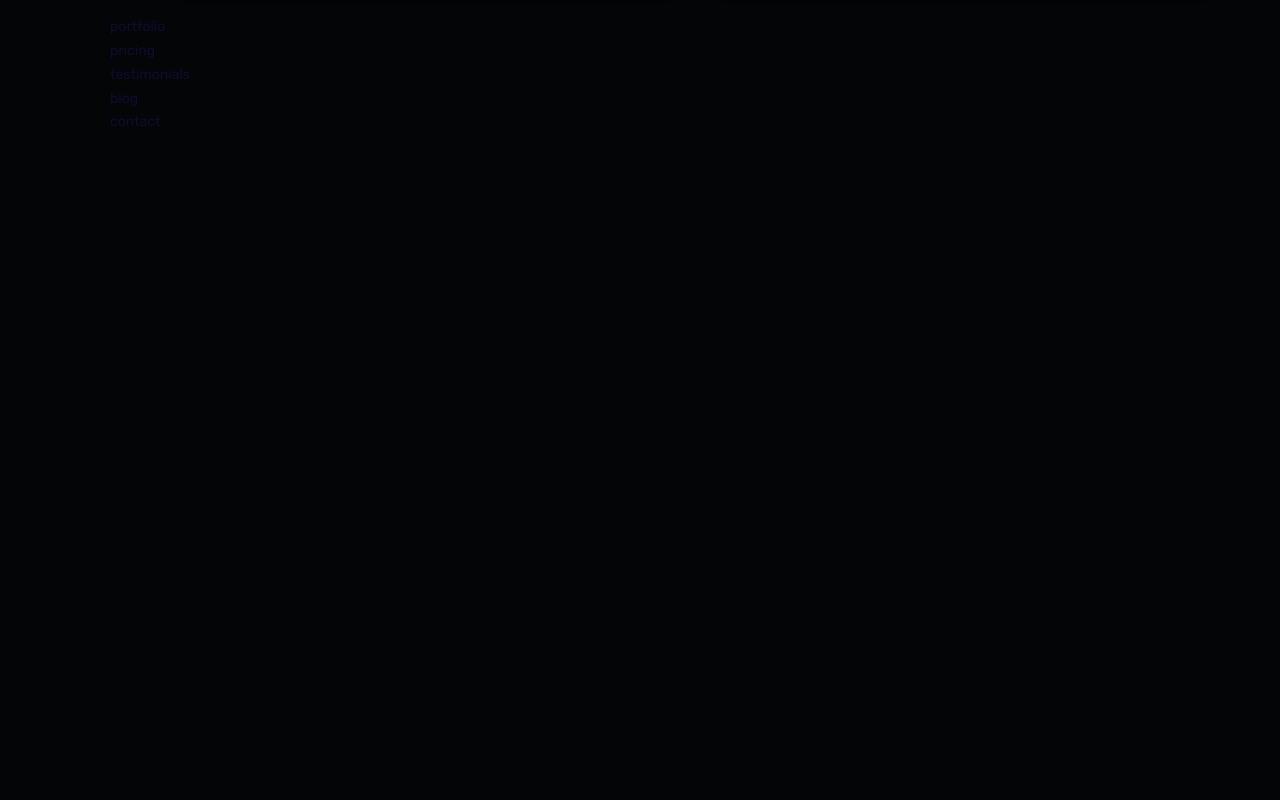
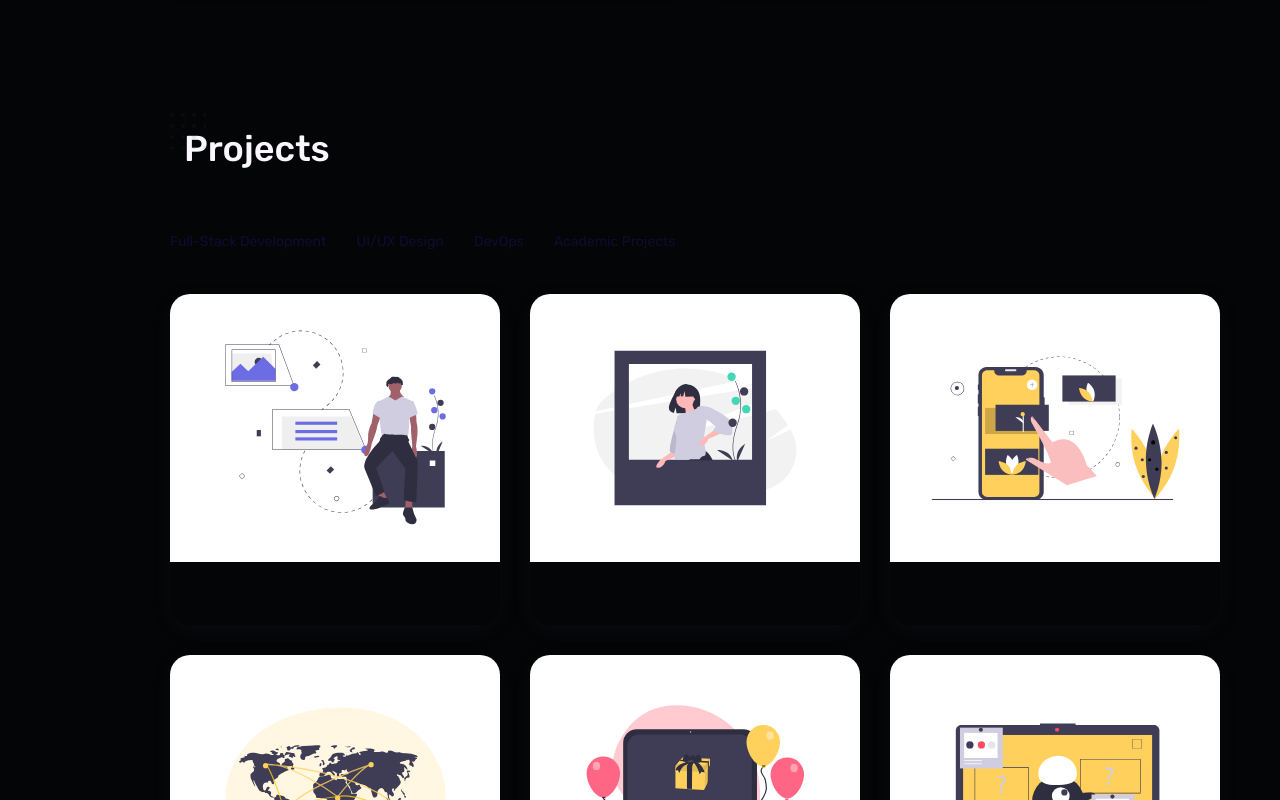
Before and after one commit to Bhavesh-909/Portfolio, a React (Create React App) app: page / in a window 1280 px wide. Shown: the part 2660-3460 px from the top of the page. Before the commit the page ends 2794 px from the top, so only its background shows below. Built offline with nearby package versions, Linux system fonts and the light colour scheme.

Commit message:
Sign off for 18.06.2023

```diff
--- /dev/null
+++ b/src/components/portfolio/Menu.jsx
@@ -0,0 +1,50 @@
+import Work1 from "../../assets/work-1.svg"
+import Work2 from "../../assets/work-2.svg"
+import Work3 from "../../assets/work-3.svg"
+import Work4 from "../../assets/work-4.svg"
+import Work5 from "../../assets/work-5.svg"
+import Work6 from "../../assets/work-6.svg"
+
+const Menu =   [
+  {
+    id: 1,
+    image: Work1,
+    title: "Project Management Illustration",
+    category: "Design",
+  },
+  {
+    id: 2,
+    image: Work2,
+    title: "Guest App Walkthrough Screens",
+    category: "Art",
+  },
+  {
+    id: 3,
+    image: Work3,
+    title: "Delivery App Wireframe",
+    category: "Branding",
+  },
+  ,
+  {
+    id: 4,
+    image: Work4,
+    title: "Onboarding Motivation",
+    category: "Design",
+  },
+  ,
+  {
+    id: 5,
+    image: Work5,
+    title: "iMac Mockup Design",
+    category: "Creative",
+  },
+  ,
+  {
+    id: 6,
+    image: Work6,
+    title: "Game Store App Concept",
+    category: "Art",
+  },
+];
+
+export default Menu;
--- a/src/components/portfolio/portfolio.css
+++ b/src/components/portfolio/portfolio.css
@@ -0,0 +1,90 @@
+.project__filters {
+  display: flex;
+  align-items: center;
+  column-gap: 1.875rem;
+  margin-bottom: 2.5rem;
+}
+.project__items {
+  cursor: pointer;
+  font-weight: var(--font-bold);
+  transition: 0.2s;
+}
+.project__items:hover {
+  color: var(--first-color);
+}
+.project__container {
+  grid-template-columns: repeat(3, 1fr);
+  gap: 1.875rem;
+}
+.project__card {
+  position: relative;
+  overflow: hidden;
+  border-radius: var(--border-radius);
+  box-shadow: var(--shadow);
+}
+.project__mask {
+  background: #6c6ce5;
+  position: absolute;
+  left: 0;
+  top: 0;
+  height: 100%;
+  width: 100%;
+  transition: 0.2s;
+  opacity: 0;
+}
+
+.project__card:hover .project__mask {
+  opacity: 0.75;
+}
+
+.project__category {
+  color: #fff;
+  background-color: var(--first-color);
+  border-bottom-left-radius: 0.98rem;
+  border-bottom-right-radius: 0.98rem;
+  position: absolute;
+  top: 0;
+  left: 1.5rem;
+  font-size: var(--small-font-size);
+  display: inline-block;
+  padding: 0.19rem 0.625rem;
+  transform: translateY(-40px);
+  transition: 0.2s;
+}
+
+.project__title {
+  color: var(--container-color);
+  font-size: var(--h3-font-size);
+  margin: 0 0 0.98rem;
+  padding: 0 1.25rem;
+  top: 3.75rem;
+  transform: translateY(30px);
+  transition: 0.2s;
+  opacity: 0;
+}
+
+.project__button {
+  color: #fff;
+  position: absolute;
+  bottom: 1.5rem;
+  left: 1.5rem;
+  font-size: var(--h3-font-size);
+  display: block;
+  background-color: #ffd15c;
+  height: 40px;
+  width: 40px;
+  cursor: pointer;
+  border-radius: 50%;
+  text-align: center;
+  line-height: 42px;
+  transition: 0.2s;
+  opacity: 0;
+}
+.project__card:hover .project__button {
+  opacity: 1;
+}
+.project__card:hover .project__button,
+.project__card:hover .project__category {
+  opacity: 1;
+  transform: translateY(0);
+}
--- a/src/components/portfolio/portfolio.jsx
+++ b/src/components/portfolio/portfolio.jsx
@@ -1,10 +1,39 @@
-import React from 'react';
+import React,{useState} from 'react';
 import "./portfolio.css";
+import Menu from './Menu';
 
-const portfolio = () => {
+const Portfolio = () => {
+  const [items, setItems] = useState(Menu);
   return (
-    <div>portfolio</div>
+    <section className="work container section" id="work">
+      <h2 className="section__title">Projects</h2>
+      <div className="project__filters">
+        <span className="project__item">Full-Stack Development</span>
+        <span className="project__item">UI/UX Design</span>
+        <span className="project__item">DevOps</span>
+        <span className="project__item">Academic Projects</span>
+      </div>
+
+      <div className="project__container grid">
+        {items.map((elem) => {
+          const { id, image, title, category } = elem;
+          return (
+            <div className="project__card" key={id}>
+              <div className="project__thumbnail">
+                <img src={image} alt='' className="project__img"/>
+                <div className="project__mask"></div>
+              </div>
+                <span className="project__category">{ category}</span>
+                <h3 className="project__title">{ title}</h3>
+                <a href="#" className="project__button">
+                  <i className="icon-link project__button-icon"></i>
+                </a>
+            </div>
+          )
+        })}
+      </div>
+    </section>
   )
 }
 
-export default portfolio
+export default Portfolio
```
